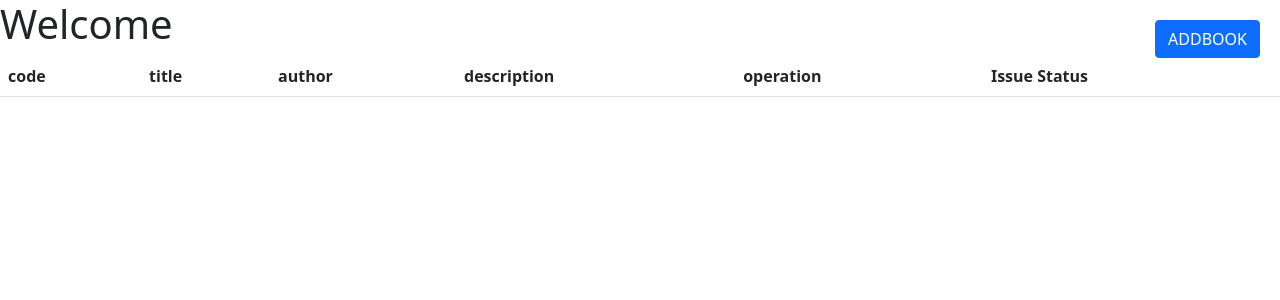
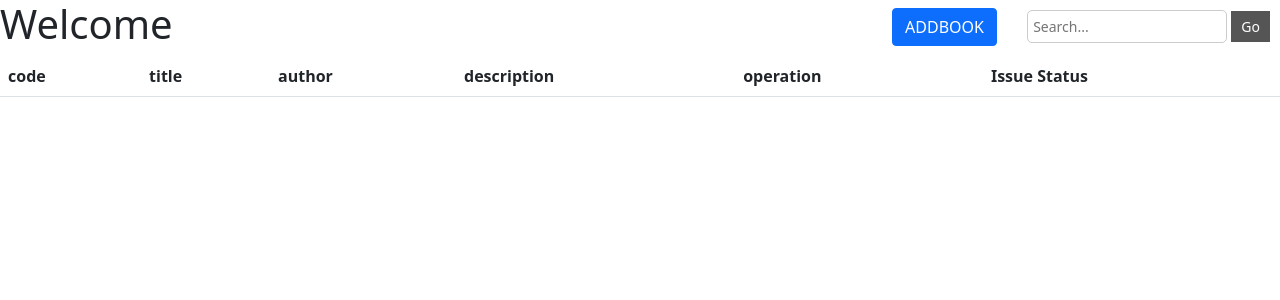
Before and after one commit to namansethi13/CollegeLibraryProject, a Django app: page /books/ in a window 1280 px wide. Shown: the top 300 px of the page. Run offline with Django 4.2, Linux system fonts and the light colour scheme; the visitor is signed in with stand-in values (Sample User, id 1); data that the repository does not hold is empty; parts of the project's set-up code (start-up, migrations or seed data) failed here and were passed over.

Commit message:
search bar added

```diff
--- a/Books_App/templates/issue.html
+++ b/Books_App/templates/issue.html
@@ -7,9 +7,9 @@
     <h1>Student Enrollment Form</h1>
     <form action="submit_enrollment" method="post">
         {% csrf_token %}
-        <input type="hidden" id="book_id" name="book_id" value="{{id}}">
+        <input type="hidden" id="book_id" name="book_id" value="{{id}}" >
         <label for="enrollment_number">Enrollment Number:</label>
-        <input type="text" id="enrollment_number" name="enrollment_number" required>
+        <input type="text" id="enrollment_number" name="enrollment_number" required maxlength="12">
         <br><br>
         <input type="submit" value="Submit">
     </form>
--- a/Books_App/templates/issueanotherbook.html
+++ b/Books_App/templates/issueanotherbook.html
@@ -6,6 +6,11 @@
     <title>Available Books</title>
 </head>
 <body>
+    <form action="searchbook" method="POST">
+        {%csrf_token%}
+          <input type="text" name="search" style="padding: 5px; width: 200px; border-radius: 5px; border: 1px solid #ccc; font-size: 14px;" placeholder="Search...">
+          <input type="submit" value="Go" style="padding: 5px 10px; background: #555; color: #fff; border: none; cursor: pointer; font-size: 14px;">
+      </form>
     <h1>Available Books</h1>
 
 
--- a/Books_App/templates/viewbooks.html
+++ b/Books_App/templates/viewbooks.html
@@ -16,6 +16,13 @@
 <body>
 
   <h1> Welcome </h1>
+  <div style="position: absolute; top: 10px; right: 10px;">
+    <form action="searchbook" method="POST">
+      {%csrf_token %}
+        <input type="text" name="search" style="padding: 5px; width: 200px; border-radius: 5px; border: 1px solid #ccc; font-size: 14px;" placeholder="Search...">
+        <input type="submit" value="Go" style="padding: 5px 10px; background: #555; color: #fff; border: none; cursor: pointer; font-size: 14px;">
+    </form>
+</div>
 
 
   {% if messages %}
@@ -27,7 +34,8 @@
   {% endfor %}
   {% endif %}
   <a href="addbook" class="btn btn-primary" role="button"
-    style="position: fixed; top: 20px; right: 20px; z-index: 9999;">ADDBOOK</a>
+    style="position: fixed; top: 8px;
+    right: 283px;z-index: 9999;">ADDBOOK</a>
 
   <table class="table">
     <thead>
--- a/Books_App/urls.py
+++ b/Books_App/urls.py
@@ -18,6 +18,8 @@ urlpatterns = [
      path('showstudentdetails/<int:id>',views.showstudentdetails,name="showstudentdetails"),
      path('showstudentdetails/issueanotherbook/<int:id>',views.issueanotherbook,name="issueanotherbook"),
      path('issueforstudent/<int:bid>/<int:sid>',views.issueforstudent,name="issueforstudent"),
-      path('returnbook/<int:id>',views.returnbook,name="returnbook"),
+     path('returnbook/<int:id>',views.returnbook,name="returnbook"),
+     path('searchbook',views.searchbook,name="searchbook"),
+
 
 ]
--- a/Books_App/views.py
+++ b/Books_App/views.py
@@ -48,7 +48,7 @@ def modify(request,id):
         'books':books,
         'form':form
     }
-     return render(request,'update.html',context)
+     return render(request,'updatebook.html',context)
 
 @login_required(login_url="/user/login/")
 def addbook(request):
@@ -161,3 +161,35 @@ def returnbook(request,id):
     student.save()
     booklend.delete()
     return redirect('/books')
+
+
+
+
+# def search_books(request):
+#     query = request.GET.get('search')
+#     if query:
+#         books = Book.objects.filter(title__icontains=query)
+#     else:
+#         books = []
+#     context = {'books': books, 'query': query}
+#     return render(request, 'search_results.html', context)
+
+
+
+def searchbook(request):
+    if request.method == "POST":
+        searched = request.POST['search']
+        print(searched)
+        books = Book.objects.filter(
+            Q(code__icontains=searched) |       # Search in the 'code' field
+            Q(title__icontains=searched) |      # Search in the 'title' field
+            Q(author__icontains=searched))     # Search in the 'author' field
+
+
+        context = {
+            'books': books
+        }
+    else:
+        context = {}
+
+    return render(request, 'viewbooks.html', context)
--- a/Student_Details_App/urls.py
+++ b/Student_Details_App/urls.py
@@ -12,5 +12,6 @@ path('removestudent/<int:id>',views.removestudent,name="removestudent"),
      path('addstudent',views.addstudent,name="addstudent"),
      path('showbookdetails/<int:id>',views.showbookdetails,name="showbookdetails"),
      path('payfine/<int:id>',views.payfine,name="payfine"),
-     path('finalpay/<int:id>',views.finalpay,name="finalpay")
+     path('finalpay/<int:id>',views.finalpay,name="finalpay"),
+     path('searchstudent',views.searchstudent,name="searchstudent")
 ]
```
Also changed, not shown: Student_Details_App/templates/viewstudents.html (+11 -1 lines), Student_Details_App/views.py (+21 -0 lines), Books_App/templates/updatebook.html (renamed from Books_App/templates/update.html).
